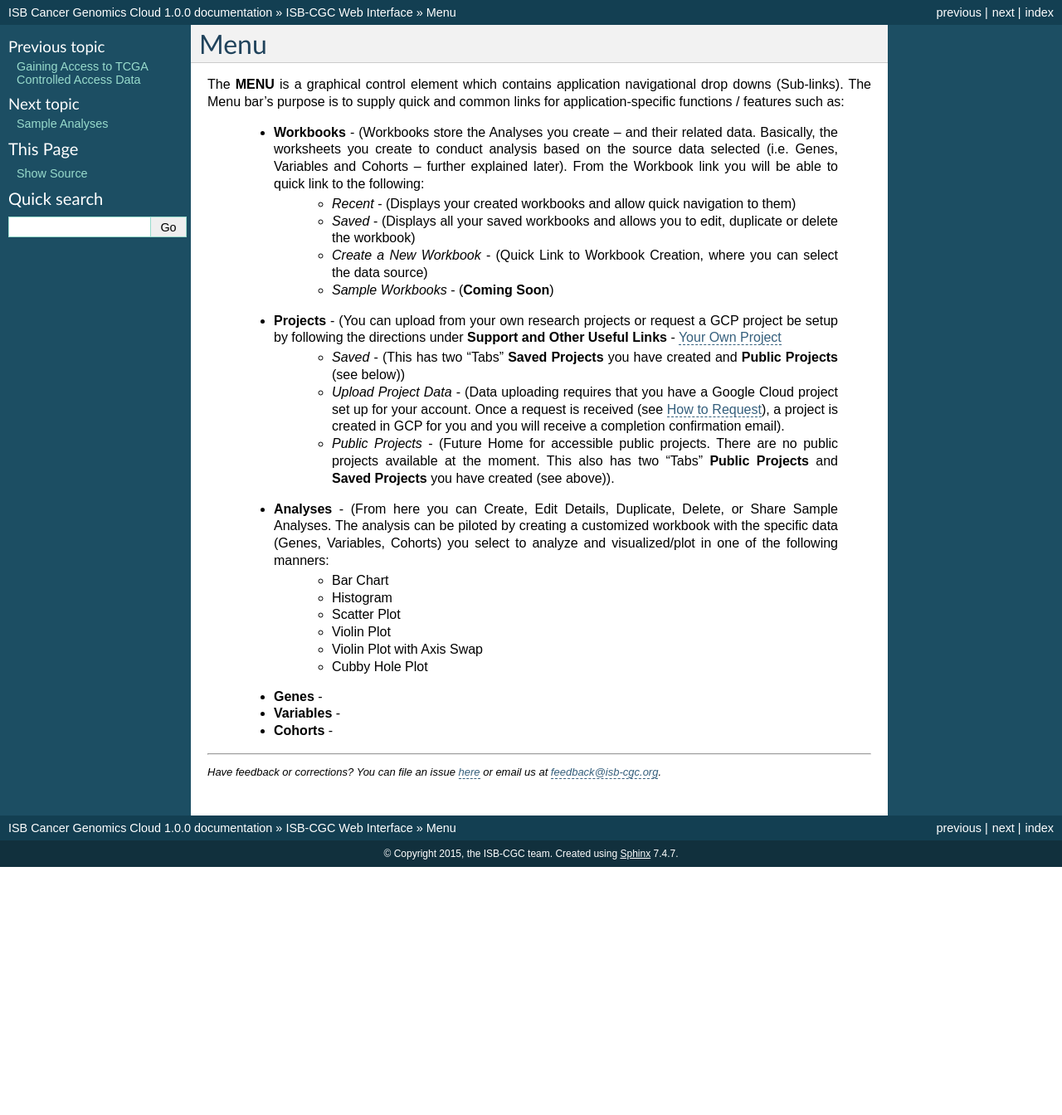
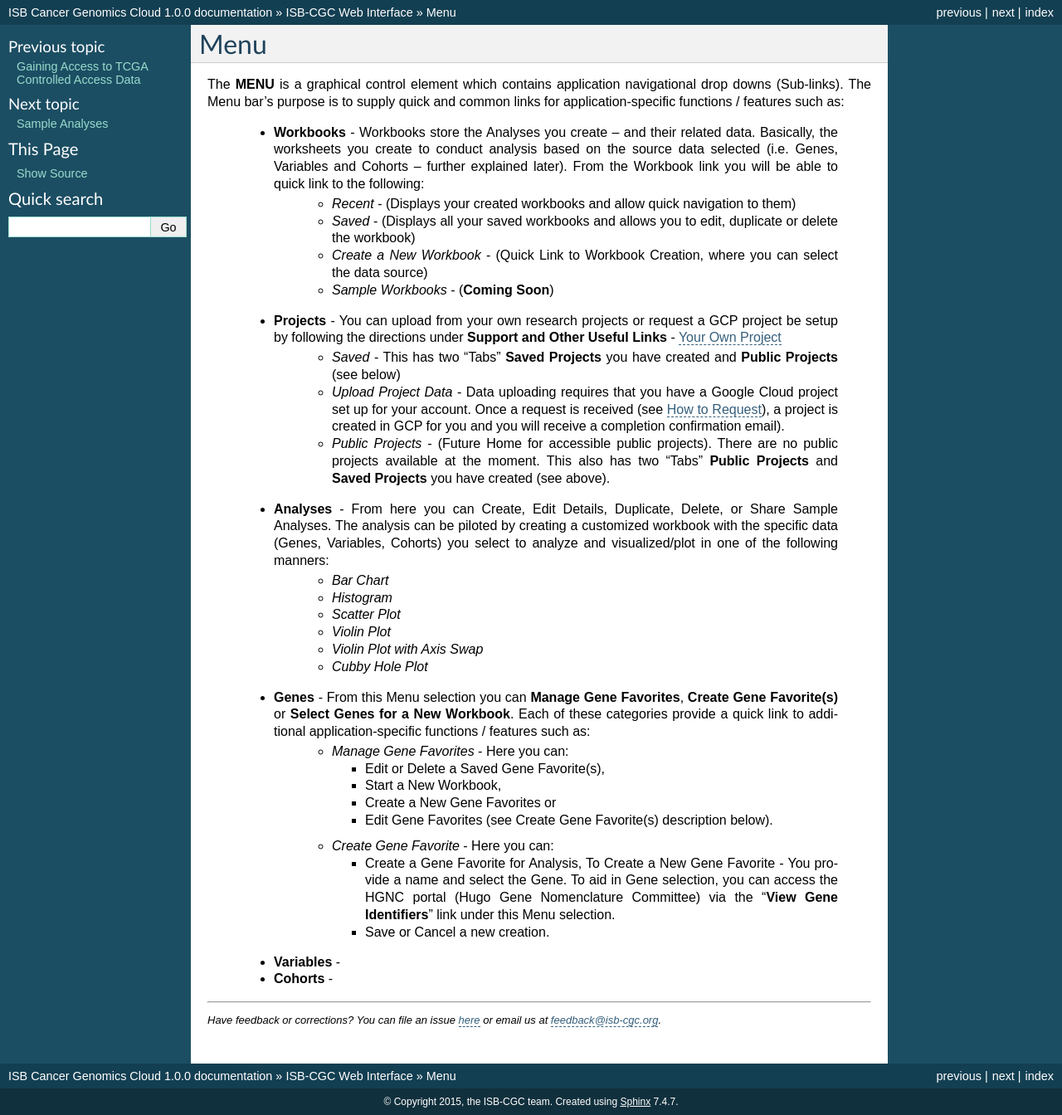
Before and after one commit to isb-cgc/readthedocs, a Sphinx documentation site: the page built from docs/source/sections/webapp/Menu.rst, in a window 1280 px wide and 1344 px high. Shown: the whole window at 83% size. Built offline with Sphinx 7.4.7, drawn with Linux system fonts in a browser that asks for light colours.

Commit message:
Update Menu.rst
Updating

```diff
--- a/docs/source/sections/webapp/Menu.rst
+++ b/docs/source/sections/webapp/Menu.rst
@@ -3,26 +3,36 @@ Menu
 *******************
 The **MENU** is a graphical control element which contains application navigational drop downs (Sub-links). The Menu bar's purpose is to supply quick and common links for application-specific functions / features such as:
 
- * **Workbooks** - (Workbooks store the Analyses you create -- and their related data.  Basically, the worksheets you create to conduct analysis based on the source data selected (i.e. Genes, Variables and Cohorts – further explained later). From the Workbook link you will be able to quick link to the following:
+ * **Workbooks** - Workbooks store the Analyses you create -- and their related data.  Basically, the worksheets you create to conduct analysis based on the source data selected (i.e. Genes, Variables and Cohorts – further explained later). From the Workbook link you will be able to quick link to the following:
      - *Recent* - (Displays your created workbooks and allow quick navigation to them)
      - *Saved* - (Displays all your saved workbooks and allows you to edit, duplicate or delete the workbook)
      - *Create a New Workbook* - (Quick Link to Workbook Creation, where you can select the data source)
      - *Sample Workbooks* - (**Coming Soon**)
 
- * **Projects** - (You can upload from your own research projects or request a GCP project be setup by following the directions under **Support and Other Useful Links** - `Your Own Project <http://isb-cancer-genomics-cloud.readthedocs.org/en/latest/sections/Support.html?highlight=project>`_
-    - *Saved* - (This has two "Tabs" **Saved Projects** you have created and **Public Projects** (see below))
-    - *Upload Project Data* - (Data uploading requires that you have a Google Cloud project set up for your account. Once a request is received (see `How to Request <http://isb-cancer-genomics-cloud.readthedocs.org/en/latest/sections/Support.html?highlight=project>`_), a project is created in GCP for you and you will receive a completion confirmation email).
-    - *Public Projects* - (Future Home for accessible public projects.  There are no public projects available at the moment. This also has two "Tabs"  **Public Projects** and **Saved Projects** you have created (see above)).
+ * **Projects** - You can upload from your own research projects or request a GCP project be setup by following the directions under **Support and Other Useful Links** - `Your Own Project <http://isb-cancer-genomics-cloud.readthedocs.org/en/latest/sections/Support.html?highlight=project>`_
+    - *Saved* - This has two "Tabs" **Saved Projects** you have created and **Public Projects** (see below)
+    - *Upload Project Data* - Data uploading requires that you have a Google Cloud project set up for your account. Once a request is received (see `How to Request <http://isb-cancer-genomics-cloud.readthedocs.org/en/latest/sections/Support.html?highlight=project>`_), a project is created in GCP for you and you will receive a completion confirmation email).
+    - *Public Projects* - (Future Home for accessible public projects).  There are no public projects available at the moment. This also has two "Tabs"  **Public Projects** and **Saved Projects** you have created (see above).
 
- * **Analyses** -  (From here you can Create, Edit Details, Duplicate, Delete, or Share Sample Analyses. The analysis can be piloted  by creating a customized workbook with the specific data (Genes, Variables, Cohorts) you select to analyze and visualized/plot in one of the following manners:
-    - Bar Chart
-    - Histogram
-    - Scatter Plot
-    - Violin Plot
-    - Violin Plot with Axis Swap
-    - Cubby Hole Plot
+ * **Analyses** - From here you can Create, Edit Details, Duplicate, Delete, or Share Sample Analyses. The analysis can be piloted  by creating a customized workbook with the specific data (Genes, Variables, Cohorts) you select to analyze and visualized/plot in one of the following manners:
+    - *Bar Chart*
+    - *Histogram*
+    - *Scatter Plot*
+    - *Violin Plot*
+    - *Violin Plot with Axis Swap*
+    - *Cubby Hole Plot*
 
- * **Genes** -
+ * **Genes** - From this Menu selection you can **Manage Gene Favorites**, **Create Gene Favorite(s)** or **Select Genes for a New Workbook**. Each of these categories provide a quick link to additional application-specific functions / features such as:
+    - *Manage Gene Favorites* - Here you can:
+
+      * Edit or Delete a Saved Gene Favorite(s),
+      * Start a New Workbook,
+      * Create a New Gene Favorites or
+      * Edit Gene Favorites (see Create Gene Favorite(s) description below).
+    - *Create Gene Favorite* - Here you can:
+
+      * Create a Gene Favorite for Analysis, To Create a New Gene Favorite - You provide a name and select the Gene. To aid in Gene selection, you can access the HGNC portal (Hugo Gene Nomenclature Committee) via the "**View Gene Identifiers**" link under this Menu selection.
+      * Save or Cancel a new creation.
 
  * **Variables** -
 
```
